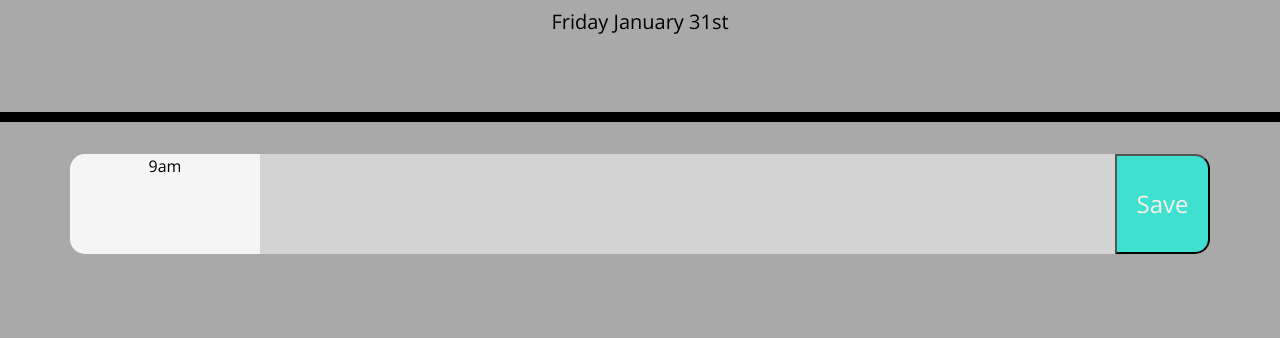
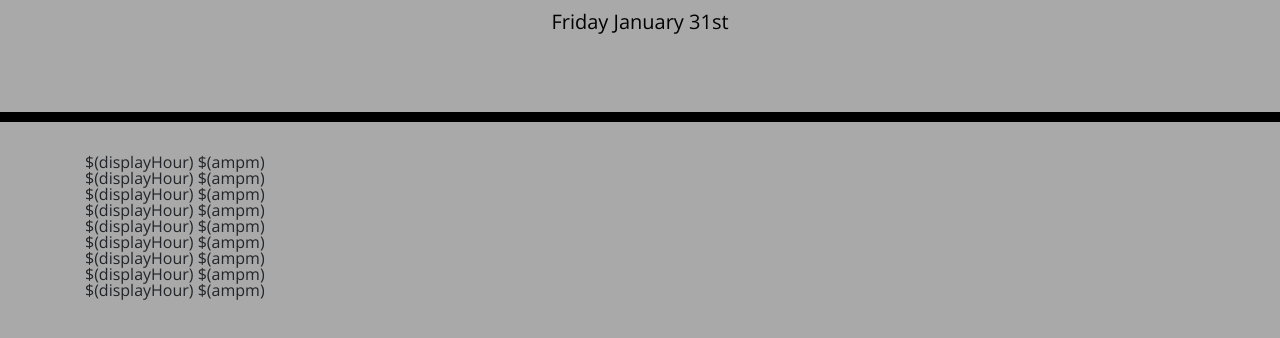
Before and after one commit to AndrewTay575/Work-Day-Scheduler, a plain HTML site: page index.html in a window 1280 px wide. Shown: the part 272-610 px from the top of the page. Drawn offline with nearby package versions, Linux system fonts and the light colour scheme; files whose address does not match are found by name.

Commit message:
For loop is functional, however does not display the desired elements properly

```diff
--- a/index.html
+++ b/index.html
@@ -31,7 +31,7 @@
 
     <form id="formGroup">
         <div class="container" id="plannerContainer">
-            <div class="row plannerRow">
+            <!-- <div class="row plannerRow">
                 <div class="col-md-2">
                     <span class="time-block">9am</span>
                 </div>
@@ -40,7 +40,7 @@
                 </div>
                 <div class="col-md-1">
                     <button class="saveBtn" type="submit">Save</button>
-                </div>
+                </div> -->
             </div>
 
 
@@ -63,6 +63,9 @@
         console.log(moment().format('LT'));
         $("#currentDay").html(currentDate);
 
+        var plannerDiv = $("#plannerContainer");
+        plannerDiv.empty();
+
         // This for loop will create the page using the format example from above
 
         for (var hour = 9; hour <= 17; hour++) {
@@ -76,6 +79,48 @@
             col2TimeDiv.add("col-md-2");
             var timeBoxSpan = $("<span>");
             timeBoxSpan.attr("class", "timeBox");
+
+            var displayHour = 0;
+            var ampm = "";
+            if (hour >= 12) {
+                displayHour = hour - 12;
+                ampm = "pm";
+            }
+            else {
+                displayhour = hour;
+                ampm = "am";
+            }
+            timeBoxSpan.text("$(displayHour) $(ampm)");
+            rowDiv.append(col2TimeDiv);
+            col2TimeDiv.append(timeBoxSpan);
+
+            dlyPlanSpan = $("<imput>");
+
+            dlyPlanSpan.attr("id", "input");
+            dlyPlanSpan.attr("hour-index", index);
+            dlyPlanSpan.attr("type", "text");
+            dlyPlanSpan.attr("class", "dailyPlan");
+
+
+            var col9IptDiv = $("<div>");
+            col9IptDiv.add("col-md-9");
+            rowDiv.append(col9IptDiv);
+            col9IptDiv.append(dlyPlanSpan);
+
+            var col1SaveDiv = $("<div>");
+            col1SaveDiv.add("col-md-1");
+
+            var saveBtn = $("<i>");
+            saveBtn.attr("id","saveid");
+            saveBtn.attr("save-id" ,index);
+
+
+            rowDiv.append(col1SaveDiv);
+            col1SaveDiv.append(saveBtn);
+
+            plannerDiv.append(rowDiv);
+
+
         }
 
 
```
